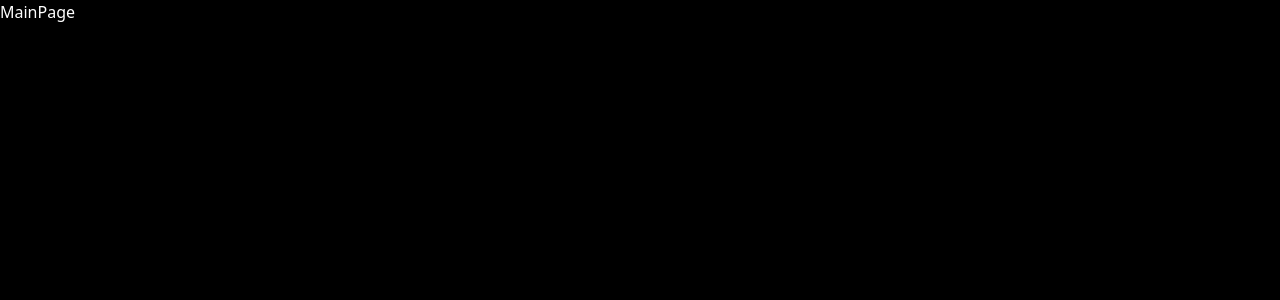
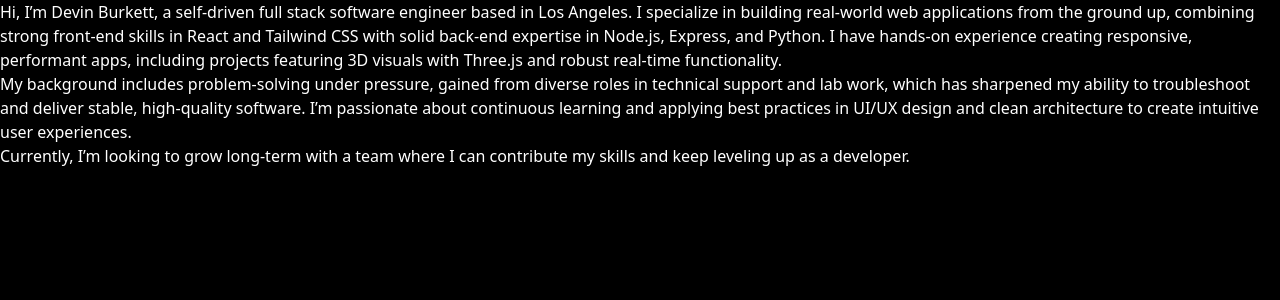
Before and after one commit to Devincb93/landing-portfolio, a React (Vite) app in the folder frontend/: page /mainpage in a window 1280 px wide. Shown: the top 300 px of the page. Built offline with nearby package versions, Linux system fonts and the light colour scheme.

Commit message:
added simple transitions to yes page and about section will start working on layout of text

```diff
--- a/frontend/src/MainPage.jsx
+++ b/frontend/src/MainPage.jsx
@@ -1,8 +1,23 @@
-import React from 'react'
+import React, { useEffect } from 'react'
+import gsap from 'gsap'
 
 const MainPage = () => {
+
+    useEffect(()=> {
+        gsap.to('#container', {
+            opacity:1,
+            duration:1,
+            fadeIn: true,
+        })
+    })
   return (
-    <div>MainPage</div>
+    <div id='container' className='opacity-0 w-full h-screen'>
+        <div>
+            <p>Hi, I’m Devin Burkett, a self-driven full stack software engineer based in Los Angeles. I specialize in building real-world web applications from the ground up, combining strong front-end skills in React and Tailwind CSS with solid back-end expertise in Node.js, Express, and Python. I have hands-on experience creating responsive, performant apps, including projects featuring 3D visuals with Three.js and robust real-time functionality.</p>
+            <p>My background includes problem-solving under pressure, gained from diverse roles in technical support and lab work, which has sharpened my ability to troubleshoot and deliver stable, high-quality software. I’m passionate about continuous learning and applying best practices in UI/UX design and clean architecture to create intuitive user experiences.</p>
+            <p>Currently, I’m looking to grow long-term with a team where I can contribute my skills and keep leveling up as a developer.</p>
+        </div>
+    </div>
   )
 }
 
```
